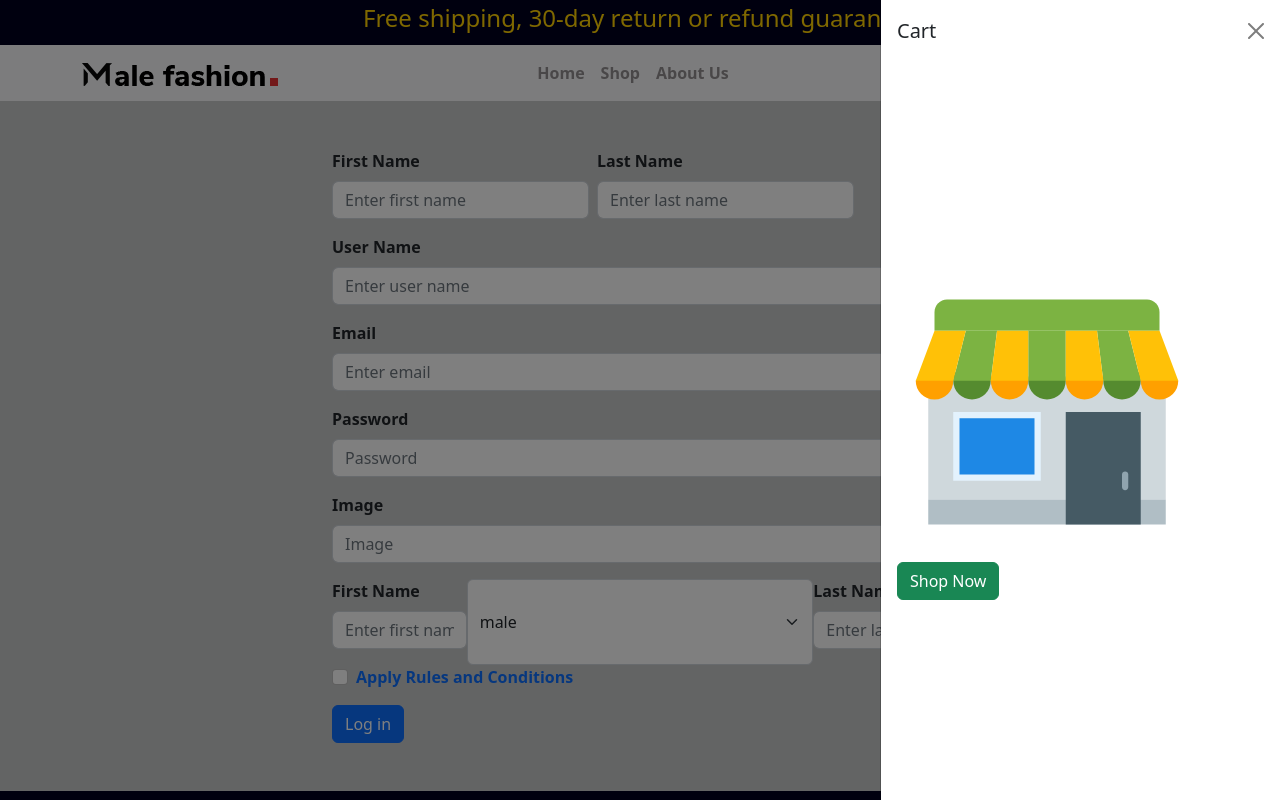
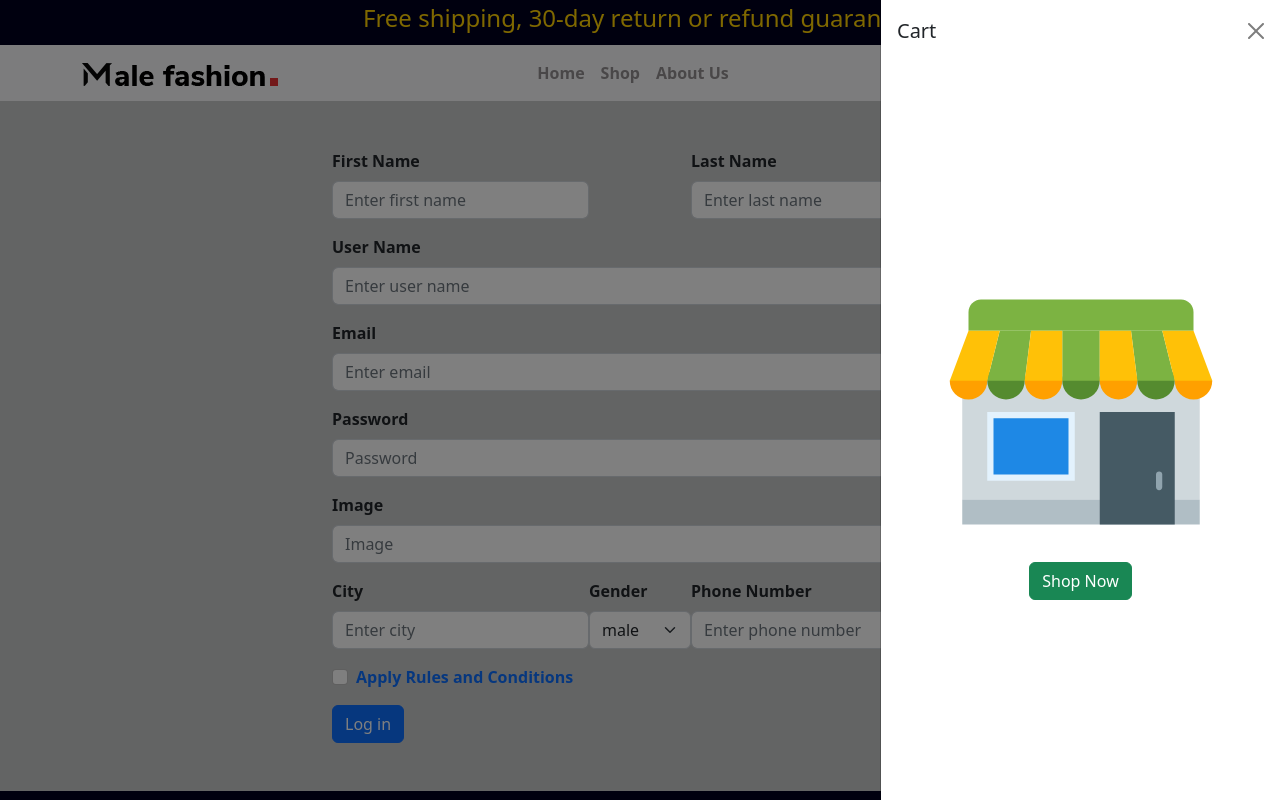
Before and after one commit to Badrshaba/male-fashion, a React (Create React App) app: page /logIn/creataccount in a window 1280 px wide. Both pictures are taken after a click on the button 1062 px from the left and 72 px from the top of the page. Shown: the top 800 px of the page. Built offline with nearby package versions, Linux system fonts and the light colour scheme.

Commit message:
third update

```diff
--- a/src/App.js
+++ b/src/App.js
@@ -6,7 +6,7 @@ import Footer from './componats/Footer'
 import Home from './pages/home/Home'
 import img1 from "./img/download.jpeg"
 import {Routes,Route} from "react-router-dom"
-import Cart from './pages/cart/Cart'
+import ListCart from "./pages/cart/ListCart.jsx"
 import Login from './pages/login&creatAccount/Login'
 import Creataccount from './pages/login&creatAccount/Creataccount'
 
@@ -16,17 +16,24 @@ const App = () => {
   const [show, setShow] = useState(false);
   const handleClose = () => setShow(false);
   const handleShow = () => setShow(true);
- const oppo=()=>{
-  console.log("pk");
+
+ const addproducts=(obj)=>{
+  if(!cartProducats.includes(obj)){
+    setcartProducats([ obj,...cartProducats])
+   }else{
+    setcartProducats([...cartProducats])
+    cartProducats.map((e)=>{if(e.id===obj.id){e.count++}})
+
+   }
  }
   return (
     <div>
        <div className='text-center p-1 ads'><h4>Free shipping, 30-day return or refund guarantee</h4></div>
       <Haeder handleShow={handleShow} cartProducats={cartProducats}/>
-      <Cart show={show} handleClose={handleClose}  cartProducats={cartProducats}/>
+      <ListCart show={show} handleClose={handleClose}  cartProducats={cartProducats}/>
       <Routes>
         <Route path="/" element={<Home/>}/>
-        <Route path="/shop" element={<Shop producats={producats} oppo={oppo}/>}/>
+        <Route path="/shop" element={<Shop producats={producats} addproducts={addproducts} />}/>
         <Route path="/" element={<Home/>}/>
         <Route path="/logIn" element={<Login/>}/>
         <Route path="/logIn/creataccount" element={<Creataccount/>}/>
--- a/src/pages/cart/Cart.jsx
+++ b/src/pages/cart/Cart.jsx
@@ -1,33 +1,22 @@
-
-import React, { useState } from 'react';
-import Button from 'react-bootstrap/Button';
-import Offcanvas from 'react-bootstrap/Offcanvas';
-import { FcShop } from "react-icons/fc";
-import "../style/Cart.css"
-import { Link } from 'react-router-dom';
-const Cart = ({show,handleClose,cartProducats}) => {
-
-
+import React from "react";
+import { IoMdTrash } from "react-icons/io";
+const Cart = ({cartProducat}) => {
   return (
-    <>
-
-
-      <Offcanvas show={show} onHide={handleClose} placement="end">
-        <Offcanvas.Header closeButton>
-          <Offcanvas.Title>Cart</Offcanvas.Title>
-        </Offcanvas.Header>
-        <Offcanvas.Body>
-          <div className=' w-100 h-100 d-flex flex-column justify-content-center align-items-center'>
-          {cartProducats==0?(<div>  <FcShop className='cartIcon'/>
-             <Button variant="success" onClick={handleClose} as={Link} to="/shop" >Shop Now</Button></div>):(
-             <div>{cartProducats.map((cartProducat)=>(<div className=' w-100 d-flex align-items-center border-bottom'><img width="90px" src={cartProducat.img}/><div><h5>{cartProducat.tital}</h5><p>${cartProducat.price}</p></div><h3>+</h3><p>{cartProducat.count}</p><h3>-</h3></div> ))}</div>
-             )}
-
-          </div>
-        </Offcanvas.Body>
-      </Offcanvas>
-    </>
+    <div>
+      <div className=" w-100 d-flex align-items-center justify-content-between border-bottom">
+        <img width="90px" src={cartProducat.img} />
+        <div>
+          <h5>{cartProducat.tital}</h5>
+          <p>${cartProducat.price}</p>
+        </div>
+        <h3>+</h3>
+        <p>{cartProducat.count}</p>
+        <h3>-</h3>
+        <p>${cartProducat.price}</p>{" "}
+        <IoMdTrash/>
+      </div>{" "}
+    </div>
   );
-}
+};
 
 export default Cart;
--- /dev/null
+++ b/src/pages/cart/ListCart.jsx
@@ -0,0 +1,34 @@
+
+import React, { useState } from 'react';
+import Button from 'react-bootstrap/Button';
+import Offcanvas from 'react-bootstrap/Offcanvas';
+import { FcShop } from "react-icons/fc";
+import "../style/Cart.css"
+import { Link } from 'react-router-dom';
+import Cart from './Cart';
+const ListCart = ({show,handleClose,cartProducats}) => {
+
+
+  return (
+    <>
+
+
+      <Offcanvas show={show} onHide={handleClose} placement="end">
+        <Offcanvas.Header closeButton>
+          <Offcanvas.Title>Cart</Offcanvas.Title>
+        </Offcanvas.Header>
+        <Offcanvas.Body>
+          <div className=' w-100 h-100 d-flex flex-column justify-content-center align-items-center'>
+          {cartProducats==0?(<div className='d-flex flex-column justify-content-center align-items-center'>  <FcShop className='cartIcon'/>
+             <Button variant="success" onClick={handleClose} as={Link} to="/shop" >Shop Now</Button></div>):(
+             <div className=' w-100'>{cartProducats.map((cartProducat)=>(<Cart key={cartProducat.id} cartProducat={cartProducat}/>))}</div>
+             )}
+
+          </div>
+        </Offcanvas.Body>
+      </Offcanvas>
+    </>
+  );
+}
+
+export default ListCart;
--- a/src/pages/login&creatAccount/Creataccount.jsx
+++ b/src/pages/login&creatAccount/Creataccount.jsx
@@ -3,9 +3,9 @@ import Button from "react-bootstrap/Button";
 import Form from "react-bootstrap/Form";
 const Creataccount = () => {
   return (
-    <div className=" d-flex  justify-content-center align-items-center pt-5 pb-5 bg-dark   bg-opacity-25">
+    <div className=" d-flex  justify-content-center align-items-center pt-5 pb-5 bg-dark bg-opacity-25">
       <Form>
-        <div className=" d-flex">
+        <div className=" d-flex justify-content-between">
           <Form.Group className="mb-3 fw-bold me-2" controlId="formBasicEmail">
             <Form.Label>First Name</Form.Label>
             <Form.Control type="text" placeholder="Enter first name" />
@@ -35,22 +35,33 @@ const Creataccount = () => {
           <Form.Control type="text" placeholder="Image" />
         </Form.Group>
         <div className=" d-flex">
+          <div>
+            {" "}
             <Form.Group className="mb-3 fw-bold" controlId="formBasicEmail">
-            <Form.Label>First Name</Form.Label>
-            <Form.Control type="text" placeholder="Enter first name" />
+              <Form.Label>City</Form.Label>
+              <Form.Control type="text" placeholder="Enter city" />
             </Form.Group>
+          </div>
+          <div>
+            <Form.Label className=" fw-bold">Gender</Form.Label>
             <Form.Select aria-label="Default select example">
-          <Form.Label>First Name</Form.Label>
               <option value="1">male</option>
               <option value="2">female</option>
+            </Form.Select>
+          </div>
 
-    </Form.Select>
+          <div>
+            {" "}
             <Form.Group className="mb-3 fw-bold" controlId="formBasicEmail">
-            <Form.Label>Last Name</Form.Label>
-            <Form.Control type="text" placeholder="Enter last name" />
+              <Form.Label>Phone Number</Form.Label>
+              <Form.Control type="text" placeholder="Enter phone number" />
             </Form.Group>
           </div>
-        <Form.Group className="mb-3 fw-bold text-primary" controlId="formBasicCheckbox">
+        </div>
+        <Form.Group
+          className="mb-3 fw-bold text-primary"
+          controlId="formBasicCheckbox"
+        >
           <Form.Check type="checkbox" label="Apply Rules and Conditions" />
         </Form.Group>
         <Button variant="primary" className=" me-3" type="submit">
--- a/src/pages/shop/Shop.jsx
+++ b/src/pages/shop/Shop.jsx
@@ -4,7 +4,7 @@ import { AiFillStar } from "react-icons/ai";
 import { AiOutlineStar } from "react-icons/ai";
 import "../style/Shop.css"
 import Button from 'react-bootstrap/Button';
-const Shop = ({ producats,oppo }) => {
+const Shop = ({ producats,addproducts }) => {
 
   return (
     <div className=" d-flex flex-wrap justify-content-evenly">
@@ -13,7 +13,7 @@ const Shop = ({ producats,oppo }) => {
           <Card.Img variant="top" src={producat.img} />
           <Card.Body>
             <Card.Title className="classUnhiden">{producat.tital}</Card.Title>
-            <Card.Title onClick={oppo}  className="classhiden text-success">+ Add To Cart</Card.Title>
+            <Card.Title onClick={()=>addproducts(producat)}  className="classhiden text-success">+ Add To Cart</Card.Title>
             <Card.Text>
               <AiFillStar className=" text-warning" />
               <AiFillStar className=" text-warning" />
--- a/src/pages/style/Haeder.css
+++ b/src/pages/style/Haeder.css
@@ -3,6 +3,7 @@
     color: rgb(0, 0, 100);
     display: flex;
     align-items: center;
+    position: relative
 }
 .nav,.nav-link:focus{
     color: rgba(45, 36, 39, 50%);
@@ -12,7 +13,7 @@
     border-bottom: red solid;
 }
 .numbers {
-
+    top: -30%;
     background: red;
     width: 18px;
     height: 23px;
@@ -20,6 +21,7 @@
     border-radius: 33px;
     display: flex;
     justify-content: center;
+    position: absolute;
 
   }
   .none {
@@ -33,3 +35,7 @@
     justify-content: center;
     position: absolute;
   }
+  button:focus:not(:focus-visible) {
+    outline: 0;
+    box-shadow: none;
+}
```
Also changed, not shown: src/componats/Haeder.jsx (line endings or trailing spaces). Lines whose indentation alone changed are shown as unchanged.
